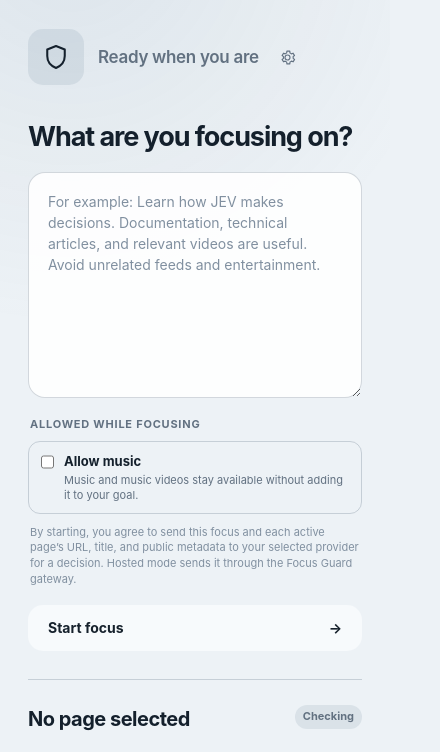
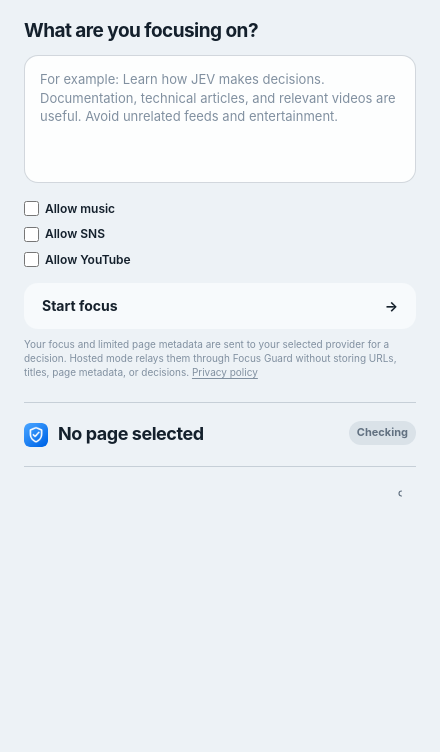
Before and after one commit to davafons/focus-jev, a browser extension: page extension/popup.html in a window 400 px wide. Shown: the top 752 px of the page, 440 px wide, since content can reach past the window. Drawn offline with Linux system fonts and the light colour scheme.

Commit message:
Polish active session UI and refresh diagnostics

```diff
--- a/extension/popup.css
+++ b/extension/popup.css
@@ -15,6 +15,7 @@
   --green-bg: rgba(52, 199, 89, .12);
   --red: #d70015;
   --red-bg: rgba(255, 59, 48, .11);
+  --side-gutter: 24px;
   font: 14px/1.45 -apple-system, BlinkMacSystemFont, "SF Pro Text", "Segoe UI", sans-serif;
   color: var(--text);
   background: var(--bg);
@@ -42,48 +43,44 @@
 
 * { box-sizing: border-box; }
 body {
-  width: 390px;
+  width: 440px;
   margin: 0;
-  background:
-    radial-gradient(circle at 18% -8%, color-mix(in srgb, var(--accent) 10%, transparent), transparent 42%),
-    var(--bg);
+  overflow: hidden;
+  background: var(--bg);
 }
-main { padding: 28px 28px 22px; }
-header { display: flex; min-height: 58px; align-items: center; gap: 14px; margin-bottom: 35px; }
-.mark { display: grid; width: 56px; height: 56px; place-items: center; border-radius: 15px; color: var(--text); background: var(--control); }
-.mark svg { width: 30px; height: 30px; fill: none; stroke: currentColor; stroke-width: 1.65; stroke-linejoin: round; }
+main { padding: 20px var(--side-gutter) 52px; }
+header { display: flex; min-height: 28px; align-items: center; justify-content: space-between; gap: 12px; margin-bottom: 18px; }
 .header-copy { min-width: 0; }
-.ready-caption { margin: 0; color: var(--secondary); font-size: 17px; font-weight: 610; letter-spacing: -.018em; }
 .status-line { display: flex; align-items: center; gap: 8px; color: var(--secondary); font-size: 12px; font-weight: 600; }
-.prompt { display: block; margin: 0 0 20px; font-size: 27px; font-weight: 740; letter-spacing: -.04em; line-height: 1.15; }
+.prompt { display: block; margin: 0 0 12px; font-size: 19px; font-weight: 720; letter-spacing: -.028em; line-height: 1.2; }
 textarea {
-  width: 100%; min-height: 226px; resize: vertical; border: 1px solid var(--separator);
-  border-radius: 17px; padding: 18px 19px; color: var(--text); background: var(--field);
-  box-shadow: inset 0 1px 0 rgba(255,255,255,.04); font: inherit; line-height: 1.5; outline: none;
+  width: 100%; min-height: 128px; resize: none; border: 1px solid var(--separator);
+  border-radius: 14px; padding: 14px 15px; color: var(--text); background: var(--field);
+  box-shadow: inset 0 1px 0 rgba(255,255,255,.04); font: inherit; font-size: 13px; outline: none;
 }
+textarea { scrollbar-width: none; }
+textarea::-webkit-scrollbar { display: none; }
 textarea::placeholder { color: var(--tertiary); }
 textarea:focus { border-color: var(--accent); box-shadow: 0 0 0 3px color-mix(in srgb, var(--accent) 18%, transparent); }
-.allowances { margin: 14px 0 0; padding: 0; border: 0; }
-.allowances legend { margin-bottom: 8px; color: var(--secondary); font-size: 11px; font-weight: 720; letter-spacing: .07em; text-transform: uppercase; }
-.allowance-toggle { display: flex; align-items: flex-start; gap: 10px; padding: 10px 12px; border: 1px solid var(--separator); border-radius: 12px; cursor: pointer; }
-.allowance-toggle:hover { background: var(--control); }
-.allowance-toggle input { width: 16px; height: 16px; margin: 2px 0 0; accent-color: var(--accent); }
-.allowance-toggle span { display: grid; gap: 2px; }
-.allowance-toggle strong { font-size: 13px; font-weight: 680; }
-.allowance-toggle small { color: var(--secondary); font-size: 11px; line-height: 1.35; }
+.allowances { display: grid; gap: 8px; margin: 12px 0 0; padding: 0; border: 0; }
+.allowance-toggle { display: flex; align-items: center; gap: 6px; cursor: pointer; font-size: 12px; font-weight: 630; }
+.allowance-toggle input { width: 15px; height: 15px; margin: 0; accent-color: var(--accent); }
 button { border: 0; font: inherit; cursor: pointer; }
 button:focus-visible { outline: 3px solid color-mix(in srgb, var(--accent) 34%, transparent); outline-offset: 2px; }
 .primary {
   display: flex; width: 100%; min-height: 46px; align-items: center; justify-content: space-between;
-  margin-top: 18px; border-radius: 15px; padding: 0 20px; color: var(--primary-text); background: var(--primary-bg);
+  margin-top: 15px; border-radius: 14px; padding: 0 18px; color: var(--primary-text); background: var(--primary-bg);
   font-weight: 700; transition: background .14s ease, transform .14s ease;
 }
 .primary:hover { background: white; }
 .primary:active { transform: scale(.992); }
 .primary:disabled { opacity: .38; cursor: not-allowed; }
 .page-row, footer { display: flex; align-items: center; justify-content: space-between; gap: 12px; }
+.page-identity { display: flex; min-width: 0; align-items: center; gap: 10px; }
+.page-icon { width: 24px; height: 24px; flex: 0 0 auto; border-radius: 6px; object-fit: contain; }
+.page-copy { display: grid; min-width: 0; gap: 2px; }
 .live-dot { width: 7px; height: 7px; border-radius: 50%; background: var(--green); box-shadow: 0 0 0 4px var(--green-bg); }
-.text-button, .quiet-button { min-height: 30px; border-radius: 8px; padding: 4px 9px; color: var(--secondary); background: transparent; font-size: 12px; font-weight: 650; }
+.text-button, .quiet-button { min-height: 30px; border: 1px solid var(--separator); border-radius: 8px; padding: 4px 11px; color: var(--secondary); background: var(--control); font-size: 12px; font-weight: 650; }
 .text-button { margin-left: auto; }
 .text-button:hover, .quiet-button:hover { color: var(--text); background: var(--control); }
 .active-goal {
@@ -91,10 +88,11 @@ button:focus-visible { outline: 3px solid color-mix(in srgb, var(--accent) 34%,
   font-size: 17px; font-weight: 570; line-height: 1.5; letter-spacing: -.012em;
 }
 .active-allowances { margin: 8px 0 0; color: var(--secondary); font-size: 12px; font-weight: 620; }
-.page-section { margin-top: 28px; padding-top: 25px; border-top: 1px solid var(--separator); }
+.page-section { margin-top: 22px; padding-top: 18px; border-top: 1px solid var(--separator); }
 .page-row { align-items: flex-start; }
-.page-title { min-width: 0; overflow: hidden; text-overflow: ellipsis; white-space: nowrap; font-size: 20px; font-weight: 720; letter-spacing: -.025em; }
-.decision-reason { margin: 11px 0 0; color: var(--secondary); font-size: 15px; line-height: 1.42; }
+.page-title { min-width: 0; overflow: hidden; text-overflow: ellipsis; white-space: nowrap; font-size: 18px; font-weight: 720; letter-spacing: -.025em; }
+.page-url { overflow: hidden; color: var(--tertiary); font-size: 11px; text-overflow: ellipsis; white-space: nowrap; }
+.decision-reason { margin: 10px 0 0; color: var(--secondary); font-size: 13px; line-height: 1.42; }
 .decision-meta { display: flex; flex-wrap: wrap; gap: 7px; margin-top: 11px; }
 .decision-meta span, .badge {
   border-radius: 999px; padding: 4px 8px; color: var(--secondary); background: var(--control);
@@ -102,14 +100,16 @@ button:focus-visible { outline: 3px solid color-mix(in srgb, var(--accent) 34%,
 }
 .badge.allow { color: var(--green); background: var(--green-bg); }
 .badge.block { color: var(--red); background: var(--red-bg); }
-footer { margin-top: 21px; padding-top: 14px; border-top: 1px solid var(--separator); }
+footer { margin-top: 17px; padding-top: 12px; border-top: 1px solid var(--separator); }
 .activity-count { min-height: 18px; color: var(--tertiary); font-size: 11px; }
 .footer-actions { display: flex; align-items: center; gap: 3px; margin-left: auto; }
+.footer-actions .icon-button { margin-left: 2px; }
 .icon-button { display: grid; width: 30px; height: 30px; place-items: center; border-radius: 9px; color: var(--secondary); background: transparent; }
 .icon-button:hover { color: var(--text); background: var(--control); }
 .icon-button svg { width: 17px; height: 17px; fill: none; stroke: currentColor; stroke-width: 1.65; stroke-linecap: round; stroke-linejoin: round; }
 .note, .message { margin: 9px 0 0; color: var(--secondary); font-size: 12px; }
-.disclosure { margin: 11px 2px 0; color: var(--tertiary); font-size: 11px; line-height: 1.42; }
+.disclosure { margin: 9px 0 0; color: var(--tertiary); font-size: 10px; line-height: 1.38; }
+.disclosure a { color: inherit; text-decoration: underline; text-underline-offset: 2px; }
 .message:empty { display: none; }
 .message.error { color: var(--red); }
 .hidden { display: none !important; }
--- a/extension/popup.html
+++ b/extension/popup.html
@@ -8,42 +8,35 @@
   </head>
   <body>
     <main>
-      <header>
-        <div class="mark" aria-label="Focus">
-          <svg viewBox="0 0 24 24" aria-hidden="true">
-            <path d="M12 3.2 19 6v5.2c0 4.4-2.8 7.8-7 9.6-4.2-1.8-7-5.2-7-9.6V6l7-2.8Z"/>
-          </svg>
-        </div>
+      <header id="session-header" class="hidden">
         <div class="header-copy">
-          <p id="ready-caption" class="ready-caption">Ready when you are</p>
           <div id="status-line" class="status-line hidden"><span class="live-dot"></span><span id="elapsed-label"></span></div>
         </div>
         <button id="stop" class="text-button hidden" type="button">End</button>
-        <button id="settings" class="icon-button" type="button" aria-label="Open settings" title="Settings">
-          <svg viewBox="0 0 24 24" aria-hidden="true">
-            <path d="M12 8.5a3.5 3.5 0 1 0 0 7 3.5 3.5 0 0 0 0-7Zm8 3.5-.1-1.2 2-1.5-2-3.4-2.4 1a8.7 8.7 0 0 0-2-1.2L15.2 3h-4L10.8 5.7c-.7.3-1.4.7-2 1.2l-2.4-1-2 3.4 2 1.5A8 8 0 0 0 6.3 12l.1 1.2-2 1.5 2 3.4 2.4-1c.6.5 1.3.9 2 1.2l.4 2.7h4l.4-2.7c.7-.3 1.4-.7 2-1.2l2.4 1 2-3.4-2-1.5.1-1.2Z"/>
-          </svg>
-        </button>
       </header>
 
       <section id="start-view">
         <label class="prompt" for="goal">What are you focusing on?</label>
-        <textarea id="goal" rows="8" maxlength="8000" placeholder="For example: Learn how JEV makes decisions. Documentation, technical articles, and relevant videos are useful. Avoid unrelated feeds and entertainment."></textarea>
+        <textarea id="goal" rows="5" maxlength="8000" placeholder="For example: Learn how JEV makes decisions. Documentation, technical articles, and relevant videos are useful. Avoid unrelated feeds and entertainment."></textarea>
         <fieldset class="allowances">
-          <legend>Allowed while focusing</legend>
           <label class="allowance-toggle" for="allow-music">
             <input id="allow-music" type="checkbox">
-            <span>
-              <strong>Allow music</strong>
-              <small>Music and music videos stay available without adding it to your goal.</small>
-            </span>
+            <span>Allow music</span>
+          </label>
+          <label class="allowance-toggle" for="allow-sns">
+            <input id="allow-sns" type="checkbox">
+            <span>Allow SNS</span>
+          </label>
+          <label class="allowance-toggle" for="allow-youtube">
+            <input id="allow-youtube" type="checkbox">
+            <span>Allow YouTube</span>
           </label>
         </fieldset>
         <p id="setup-note" class="note hidden">Connect JEV in Settings before starting.</p>
-        <p class="disclosure">By starting, you agree to send this focus and each active page’s URL, title, and public metadata to your selected provider for a decision. Hosted mode sends it through the Focus Guard gateway.</p>
         <button id="start" class="primary" type="button">
           <span>Start focus</span><span aria-hidden="true">→</span>
         </button>
+        <p class="disclosure">Your focus and limited page metadata are sent to your selected provider for a decision. Hosted mode relays them through Focus Guard without storing URLs, titles, page metadata, or decisions. <a href="privacy.html" target="_blank">Privacy policy</a></p>
       </section>
 
       <section id="active-view" class="hidden">
@@ -53,7 +46,13 @@
 
       <section id="page-section" class="page-section">
         <div class="page-row">
-          <strong id="page-title" class="page-title">No page selected</strong>
+          <div class="page-identity">
+            <img id="page-icon" class="page-icon" src="icons/icon-32.png" alt="">
+            <div class="page-copy">
+              <strong id="page-title" class="page-title">No page selected</strong>
+              <span id="page-url" class="page-url"></span>
+            </div>
+          </div>
           <span id="decision-badge" class="badge neutral">Checking</span>
         </div>
         <p id="decision-reason" class="decision-reason"></p>
@@ -68,6 +67,11 @@
         <span id="usage-count" class="activity-count"></span>
         <div class="footer-actions">
           <button id="recheck" class="quiet-button hidden" type="button">Check again</button>
+          <button id="settings" class="icon-button" type="button" aria-label="Open settings" title="Settings">
+            <svg viewBox="0 0 24 24" aria-hidden="true">
+              <path d="M12 8.5a3.5 3.5 0 1 0 0 7 3.5 3.5 0 0 0-7Zm8 3.5-.1-1.2 2-1.5-2-3.4-2.4 1a8.7 8.7 0 0 0-2-1.2L15.2 3h-4L10.8 5.7c-.7.3-1.4.7-2 1.2l-2.4-1-2 3.4 2 1.5A8 8 0 0 0 6.3 12l.1 1.2-2 1.5 2 3.4 2.4-1c.6.5 1.3.9 2 1.2l.4 2.7h4l.4-2.7c.7-.3 1.4-.7 2-1.2l2.4 1 2-3.4-2-1.5.1-1.2Z"/>
+            </svg>
+          </button>
         </div>
       </footer>
       <p id="message" class="message" role="status"></p>
--- /dev/null
+++ b/extension/privacy.css
@@ -0,0 +1,10 @@
+:root { color-scheme: light dark; font: 15px/1.55 -apple-system, BlinkMacSystemFont, "SF Pro Text", "Segoe UI", sans-serif; color: #14202c; background: #edf2f6; }
+@media (prefers-color-scheme: dark) { :root { color: #f4f7fb; background: #111b26; } }
+* { box-sizing: border-box; }
+body { margin: 0; }
+main { max-width: 680px; margin: 0 auto; padding: 48px 28px 64px; }
+h1 { margin: 12px 0 24px; font-size: 34px; letter-spacing: -.04em; }
+h2 { margin: 30px 0 8px; font-size: 17px; }
+p { margin: 0; color: color-mix(in srgb, currentColor 78%, transparent); }
+.back { color: inherit; font-size: 13px; font-weight: 650; }
+.updated { margin-top: 36px; font-size: 12px; }
```
Also changed, not shown: extension/background.js (+25 -2 lines), extension/core.js (+11 -3 lines), extension/popup.js (+18 -3 lines), extension/privacy.html (added, +27 -0 lines), tests/test_core.js (+2 -0 lines), tests/test_ui_contract.js (+7 -2 lines).
